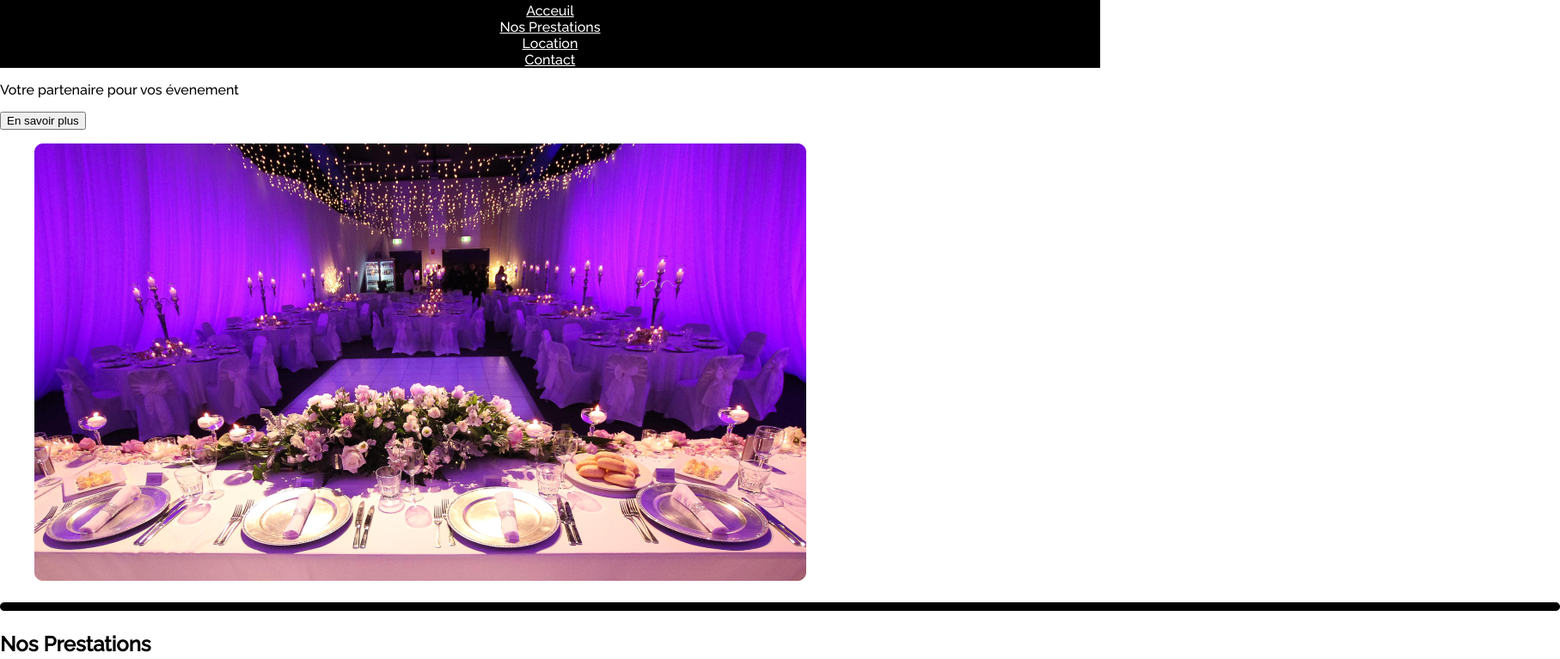
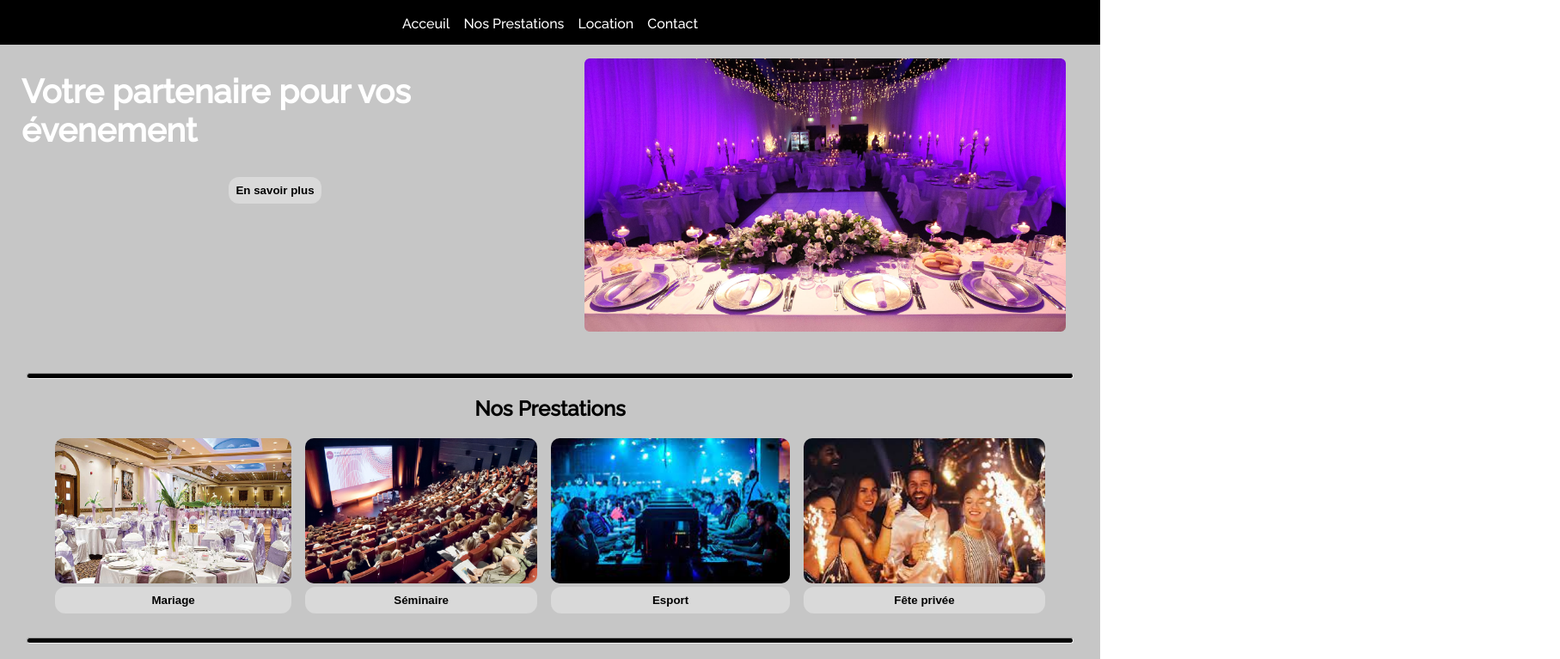
Before and after one commit to jawed92/4event, a plain HTML site: page index.html in a window 1280 px wide. Shown: the part 55-822 px from the top of the page at 86% size, 1815 px wide, since content can reach past the window. Drawn offline with Linux system fonts and the light colour scheme.

Commit message:
mise a page css fini a 95%

```diff
--- a/index.html
+++ b/index.html
@@ -13,70 +13,74 @@
   <body>
     <header>
       <h1>4 EVENT</h1>
-      <nav>
-        <a href="">Acceuil</a>
-        <a href="">Nos Prestations</a>
-        <a href="">Location</a>
-        <a href="">Contact</a>
+      <nav id="navH">
+        <a class="navH" href="">Acceuil</a>
+        <a class="navH" href="">Nos Prestations</a>
+        <a class="navH" href="">Location</a>
+        <a class="navH" href="">Contact</a>
       </nav>
     </header>
       <main>
-        <div class="part">
-          <p class="presentation">Votre partenaire pour vos évenement</p>
+        <section id="part">
+          <div class="partenaire">
+          <h2 class="presentation">Votre partenaire pour vos évenement</h2>
           <a href=""><button type="button" class="btnPlus">En savoir plus</button></a>
+          </div>
+          <div class="img">
           <figure>
-            <img src="images/image 1.png" alt="Salle de réception">
+            <img class="img1" src="images/image 1.png" alt="Salle de réception">
           </figure>
-        <img src="images/Rectangle 16.png" alt="barre noir">
-        </div>
+         </div>
+        </section>
+        <hr class="separateur" />
         <section id="presta">
           <h2>Nos Prestations</h2>
           <div class="prestations">
             <div class="card">
               <a href="">
-              <figure>
-                <img src="images/Rectangle 3.png" alt="Salle de mariage">
-                <figcaption>Mariage</figcaption>
+              <figure class="section1">
+                <img class="cardI" src="images/Rectangle 3.png" alt="Salle de mariage">
               </figure>
               </a>
+              <button class="btnP" type="button">Mariage</button>
             </div>
             <div class="card">
               <a href="">
-            <figure>
-              <img src="images/image 2.png" alt="Salle de séminaire">
-              <figcaption>Séminaire</figcaption>
-            </figure>
+            <figure class="section1">
+              <img class="cardI" src="images/image 2.png" alt="Salle de séminaire">
+            </figure class="section1">
           </a>
+          <button class="btnP" type="button">Séminaire</button>
           </div>
           <div class="card">
             <a href="">
-            <figure>
-              <img src="images/image 3.png" alt="Esport">
-              <figcaption>Esport</figcaption>
+            <figure class="section1">
+              <img class="cardI" src="images/image 3.png" alt="Esport">
             </figure>
           </a>
+          <button class="btnP" type="button">Esport</button>
           </div>
           <div class="card">
             <a href="">
-            <figure>
-              <img src="images/image 4.png" alt="Fête privé">
-              <figcaption>Fête privée</figcaption>
+            <figure class="section1">
+              <img class="cardI" src="images/image 4.png" alt="Fête privé">
             </figure>
           </a>
+          <button class="btnP" type="button">Fête privée</button>
           </div>
           </div>
-          <img src="images/Rectangle 16.png" alt="barre noir">
         </section>
+        <hr class="separateur" />
         <section id="avis">
           <h2>Avis de nos clients</h2>
           <div class="avisC">
-          <a href="">
+          <a href="" class="avisC">
           <img src="images\Ellipse 1.png" alt="">
-          <p>Lorem ipsum, dolor sit amet consectetur adipisicing elit.</p>
+          <p class="avisP">Lorem ipsum, dolor sit amet consectetur adipisicing elit.</p>
         </a>
       </div>
-      <img src="images/Rectangle 16.png" alt="barre noir">
         </section>
+        <hr class="separateur" />
       </main>
       <footer>
         <nav>
--- a/style.css
+++ b/style.css
@@ -10,13 +10,105 @@ header{
 h1{
     color: white;
     margin-top: 0;
+    padding: 15px 0 0 25px;
 }
-nav a{
+#navH{
+    display: flex;
+    justify-content: center;
+    gap: 1rem;
+    padding-bottom: 15px;
+}
+.navH{
     color: white;
     display: flex;
     justify-content: center;
+    text-decoration: none;
 }
-nav{
+main, footer{
+    background-color: rgba(198,198,198,255);
+}
+#part{
+    display: flex;
+    width: 100%;
+}
+.partenaire{
+    width: 50%;
+    display: flex;
+    flex-direction: column;
+    align-items: center;
+}
+.presentation{
+    color: white;
+    padding-left: 25px;
+    font-size: 2.4rem;
+}
+.btnPlus{
+    border-radius: 12px;
+    border: none;
+    padding: 8px;
+    font-weight: bold;
+    background-color: rgba(217,217,217,255);
+}
+.img{
+    width: 50%;
+}
+.img1{
+    height: 100%;
+    width: 100%;
+}
+.separateur{
+    width: 95%;
+    background-color: black;
+    position: relative;
+    height: 5px;
+    border-radius: 30px;
+    top: 20px;
+}
+#presta{
+    display: flex;
+    flex-direction: column;
+    align-items: center;
+    margin-top: 20px;
+}
+.prestations{
+    display: flex;
+    justify-content: space-around;
     gap: 1rem;
-    padding-bottom: ;
+    width: 90%;
 }
+.section1{
+    margin: 0;
+}
+.card{
+    display: flex;
+    flex-direction: column;
+    border-radius: 10px;
+}
+.cardI{
+    border-radius: 10px;
+    width: 100%;
+}
+.btnP{
+
+    border-radius: 12px;
+    border: none;
+    padding: 8px;
+    font-weight: bold;
+    background-color: rgba(217,217,217,255);
+}
+#avis{
+    display: flex;
+    flex-direction: column;
+    align-items: center;
+    margin-top: 35px;
+}
+.avisC{
+    display: flex;
+    flex-direction: column;
+    align-items: center;
+    text-decoration: none;
+}
+.avisP{
+
+    color: black;
+}
```
